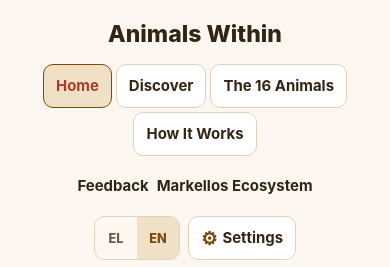
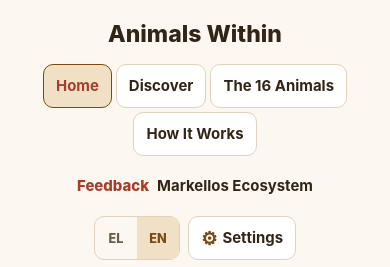
Before and after one commit to mmark76/DiscoverYourTrueNature, a React Native app: screen / in a window 390 px wide. Shown: the top 267 px of the page. Built offline with nearby package versions, Linux system fonts and the light colour scheme.

Commit message:
Keep Feedback label in English and accent it in header

```diff
--- a/src/shared/components/AppHeader.tsx
+++ b/src/shared/components/AppHeader.tsx
@@ -20,6 +20,7 @@ interface AppHeaderProps {
 }
 
 const ecosystemUrl = 'https://markellosecosystem.com';
+const feedbackLabel = 'Feedback';
 const navigationItems = [
   { labelKey: 'home', screen: 'home' },
   { labelKey: 'discover', screen: 'assessment' },
@@ -106,17 +107,17 @@ export function AppHeader({ currentScreen, onNavigate, onOpenSettings }: AppHead
           testID="header-right-zone"
         >
           <View
-            accessibilityLabel={`${content.header.feedback}, ${content.header.ecosystemLink}`}
+            accessibilityLabel={`${feedbackLabel}, ${content.header.ecosystemLink}`}
             role="group"
             style={styles.headerLinkGroup}
             testID="header-link-group"
           >
             <ExternalTextLink
-              accessibilityLabel={content.header.feedbackAccessibilityLabel}
-              label={content.header.feedback}
+              accessibilityLabel={`${feedbackLabel} email`}
+              label={feedbackLabel}
               url={feedbackUrl}
               style={styles.headerTextLink}
-              textStyle={styles.headerLinkLabel}
+              textStyle={[styles.headerLinkLabel, styles.feedbackLinkLabel]}
             />
             <ExternalTextLink
               label={content.header.ecosystemLink}
@@ -211,6 +212,7 @@ function createStyles(colors: SemanticColors) {
     headerControlGroup: { alignItems: 'center', flexDirection: 'row', flexShrink: 0, gap: theme.layout.controlGap },
     headerTextLink: { justifyContent: 'center', minHeight: 44 },
     headerLinkLabel: { color: colors.text, fontSize: 13, fontWeight: '700' },
+    feedbackLinkLabel: { color: colors.accent, fontWeight: '800' },
     languageSelector: { borderColor: colors.border, borderRadius: theme.radius.sm, borderWidth: 1, flexDirection: 'row', overflow: 'hidden' },
     languageOption: { alignItems: 'center', justifyContent: 'center', minHeight: 42, minWidth: 42 },
     languageOptionSelected: { backgroundColor: colors.selection },
```
